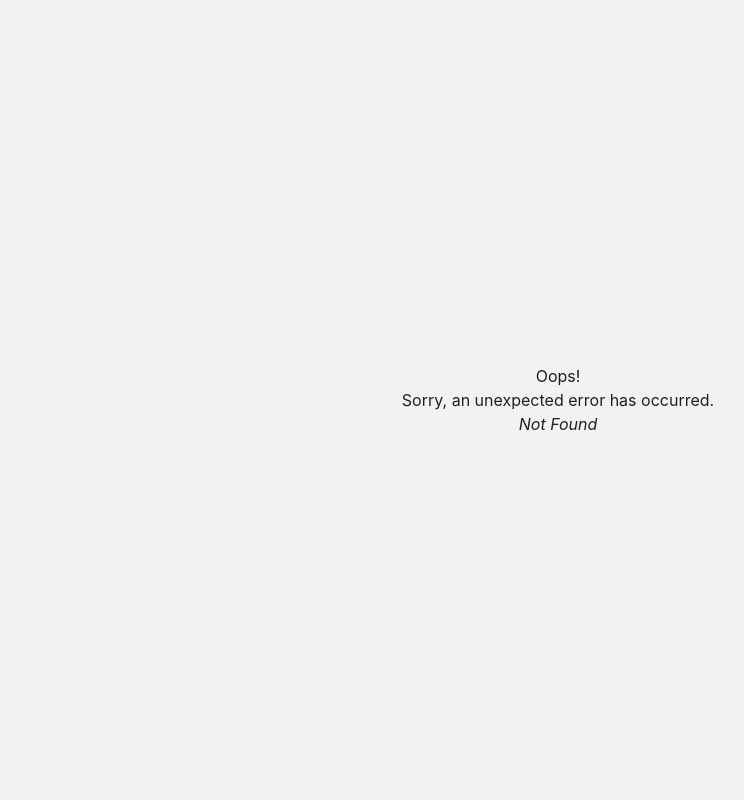
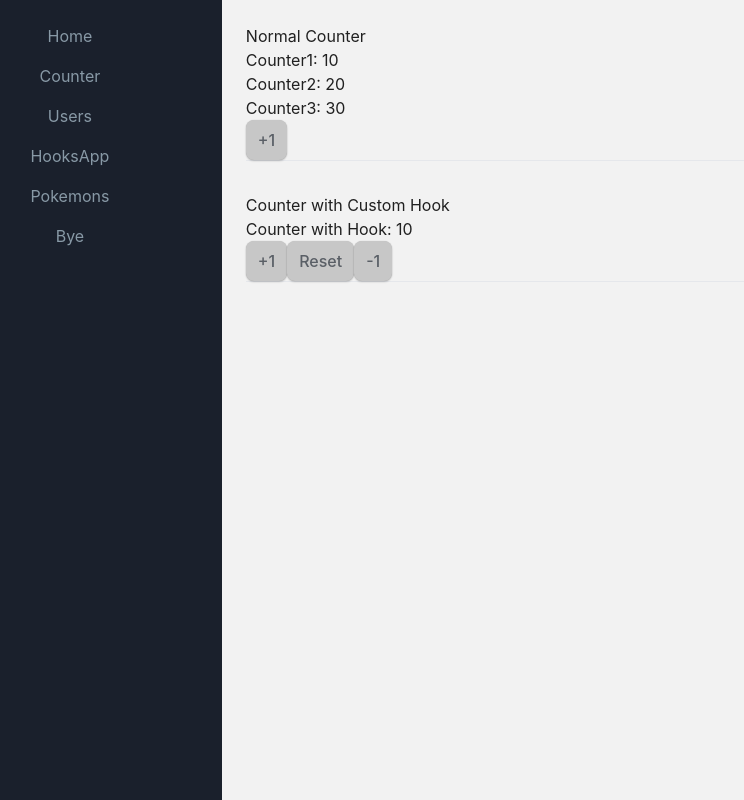
Before and after one commit to AlexisCast/my-dashboard-react, a React (Create React App) app: page /hooksapp in a window 1280 px wide. Before the commit this address had no page. Shown: the whole page, without its empty margins (82-826 px from the left). Built offline with nearby package versions, Linux system fonts and the light colour scheme.

Commit message:
feat 14: Hooks - useCounter custom hook

```diff
--- a/src/App.jsx
+++ b/src/App.jsx
@@ -5,6 +5,7 @@ import Users from './routes/User/Users';
 import { RootLayout } from './routes/root/Root/Root';
 import Counter from './routes/Counter/Counter';
 import Pokemons from './routes/Pokemons/Pokemons';
+import HooksApp from './routes/HooksApp/HooksApp';
 
 const router = createBrowserRouter([
   {
@@ -35,6 +36,10 @@ const router = createBrowserRouter([
         )
       },
       {
+        path: 'hooksapp',
+        element: <HooksApp />
+      },
+      {
         path: 'pokemons',
         element: <Pokemons />
       },
--- a/src/Components/SideBar/SideBar.jsx
+++ b/src/Components/SideBar/SideBar.jsx
@@ -8,6 +8,7 @@ const SideBar = () => {
         <Link to="/">Home</Link>
         <Link to="/counter">Counter</Link>
         <Link to="/users">Users</Link>
+        <Link to="/hooksapp">HooksApp</Link>
         <Link to="/pokemons">Pokemons</Link>
         <Link to="/bye">Bye</Link>
       </nav>
--- /dev/null
+++ b/src/hooks/useCounter.js
@@ -0,0 +1,26 @@
+import { useState } from 'react';
+
+export const useCounter = (initialValue = 10) => {
+  const [counter, setCounter] = useState(initialValue);
+
+  const increment = (value = 1) => {
+    setCounter(counter + value);
+  };
+
+  const reset = () => {
+    setCounter(initialValue);
+  };
+
+  const decrement = (value = 1) => {
+    if (counter <= 0) return; // Prevent decrementing below zero
+
+    setCounter(counter - value);
+  };
+
+  return {
+    counter,
+    increment,
+    reset,
+    decrement
+  };
+};
--- /dev/null
+++ b/src/routes/HooksApp/CounterApp.jsx
@@ -0,0 +1,29 @@
+import { useState } from 'react';
+
+export const CounterApp = () => {
+  const [state, setCounter] = useState({
+    counter1: 10,
+    counter2: 20,
+    counter3: 30
+  });
+
+  const { counter1, counter2, counter3 } = state;
+
+  return (
+    <>
+      <h1>Counter1: {counter1}</h1>
+      <h1>Counter2: {counter2}</h1>
+      <h1>Counter3: {counter3}</h1>
+
+      <button
+        onClick={() =>
+          setCounter({
+            ...state,
+            counter1: counter1 + 1
+          })
+        }>
+        +1
+      </button>
+    </>
+  );
+};
--- /dev/null
+++ b/src/routes/HooksApp/CounterWithCustomHook.jsx
@@ -0,0 +1,15 @@
+import { useCounter } from '../../hooks/useCounter';
+
+export const CounterWithCustomHook = () => {
+  const { counter, increment, reset, decrement } = useCounter();
+
+  return (
+    <>
+      <h1>Counter with Hook: {counter}</h1>
+
+      <button onClick={() => increment(2)}>+1</button>
+      <button onClick={reset}>Reset</button>
+      <button onClick={() => decrement(2)}>-1</button>
+    </>
+  );
+};
--- /dev/null
+++ b/src/routes/HooksApp/HooksApp.jsx
@@ -0,0 +1,21 @@
+import { CounterApp } from './CounterApp';
+import { CounterWithCustomHook } from './CounterWithCustomHook';
+
+const HooksApp = () => {
+  return (
+    <>
+      <div className="p-4">
+        <h1>Normal Counter</h1>
+        <CounterApp />
+        <hr />
+      </div>
+      <div className="p-4">
+        <h1>Counter with Custom Hook</h1>
+        <CounterWithCustomHook />
+        <hr />
+      </div>
+    </>
+  );
+};
+
+export default HooksApp;
```
